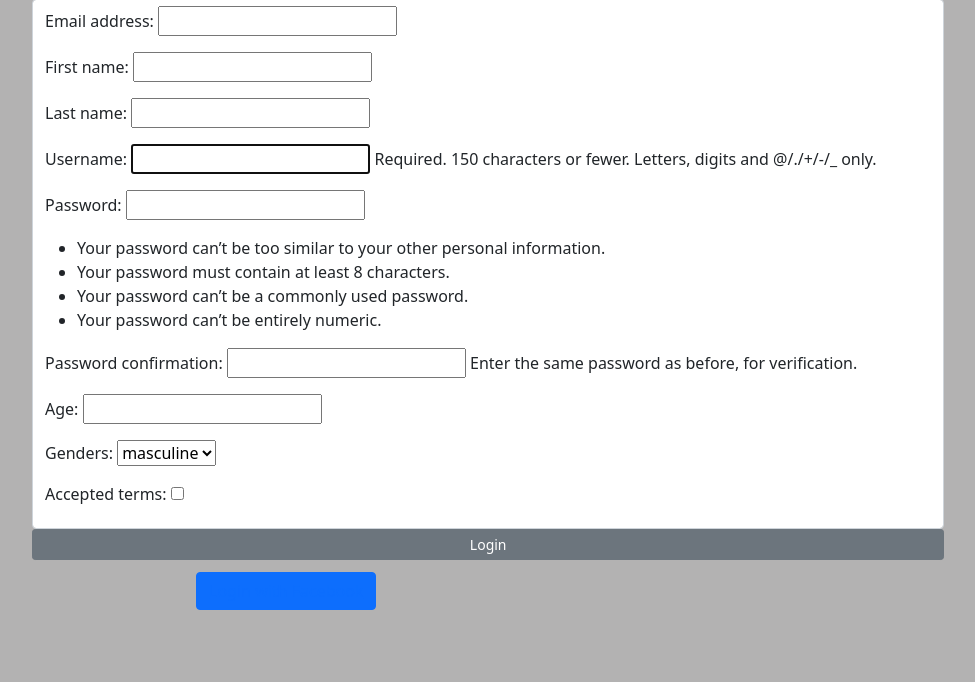
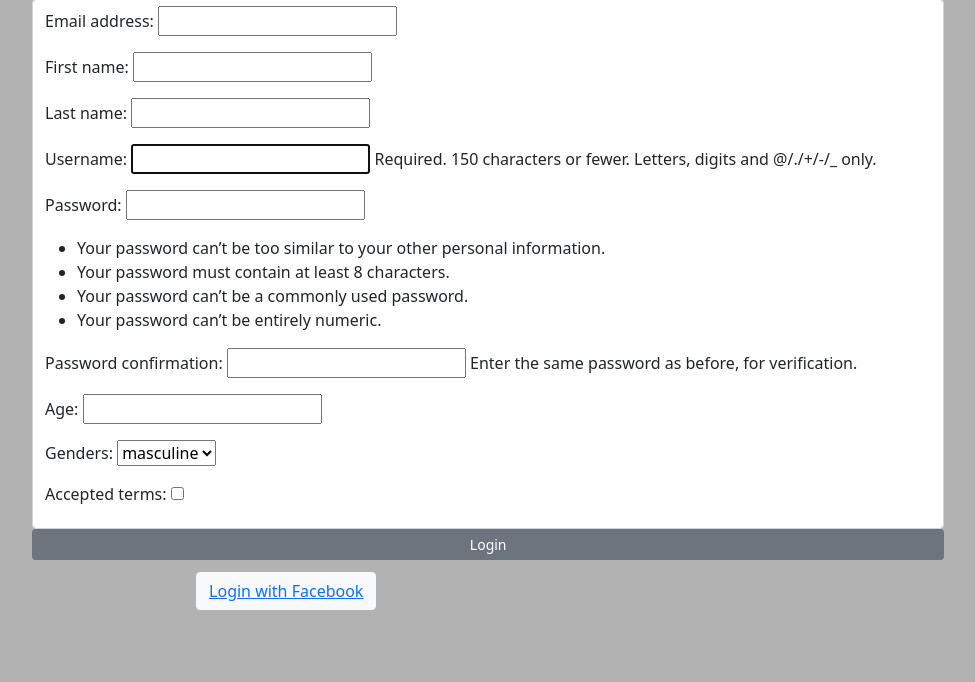
Before and after one commit to rozsanimrod/messenger, a Django app: page /accounts/signup/ in a window 1280 px wide. Shown: the part 31-713 px from the top of the page, without its empty margins (56-1031 px from the left). Run offline with Django 3.2, Linux system fonts and the light colour scheme.

```diff
--- a/homepage/templates/form.html
+++ b/homepage/templates/form.html
@@ -9,7 +9,7 @@
     </div>
     <div class="row">
         <div class="col-md-8 mx-auto social-container my-2 order-md-">
-        <button class="btn btn-primary  ">
+        <button class="btn btn-light  ">
              <a href="{% url 'social:begin' 'facebook' %}">Login with Facebook</a>
         </button>
         </div>
```
Also changed, not shown: db.sqlite3.
